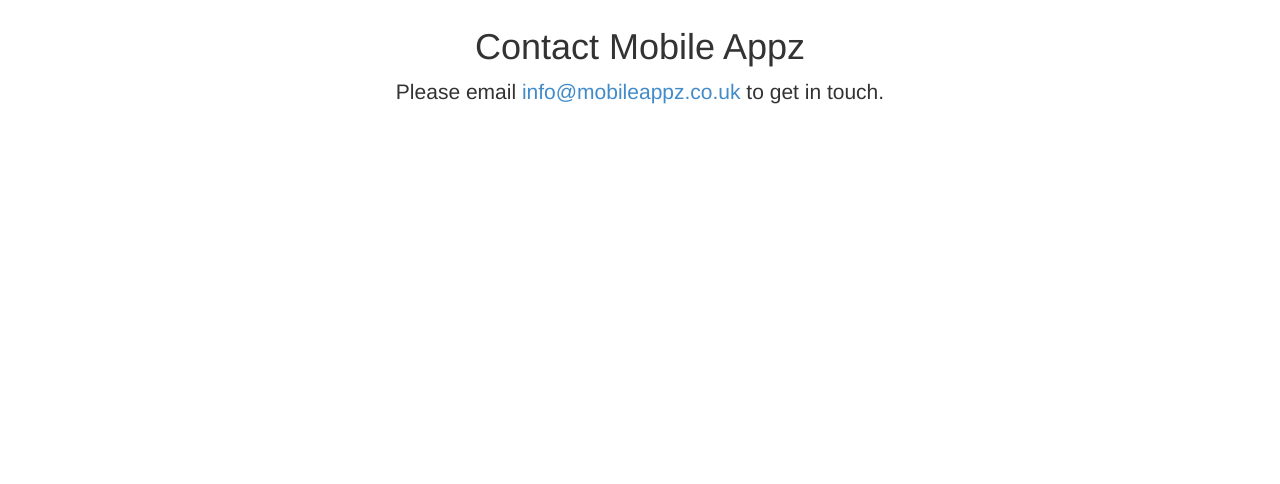
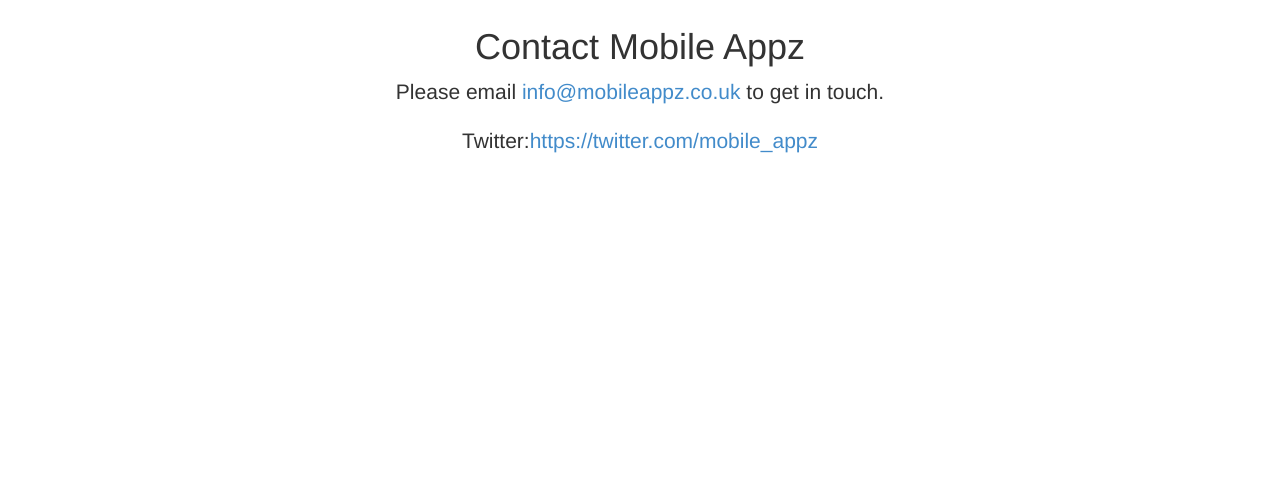
Before and after one commit to mobile-appz/mobile-appz.github.io, a plain HTML site: page contact.html in a window 1280 px wide. Shown: the part 64-548 px from the top of the page. Drawn offline with Linux system fonts and the light colour scheme.

Commit message:
Add twitter info

```diff
--- a/contact.html
+++ b/contact.html
@@ -80,6 +80,7 @@
 
         <h1>Contact Mobile Appz</h1>
         <p class="lead">Please email <a href="mailto:info@mobileappz.co.uk">info@mobileappz.co.uk</a> to get in touch.</p>
+        <p class="lead">Twitter:<a href="https://twitter.com/mobile_appz">https://twitter.com/mobile_appz</a></p>
 
 
         <br/><br/>
```
